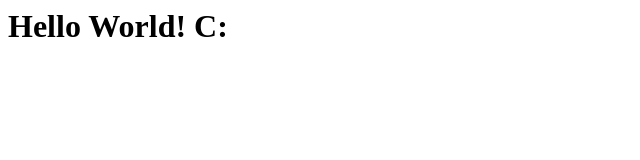
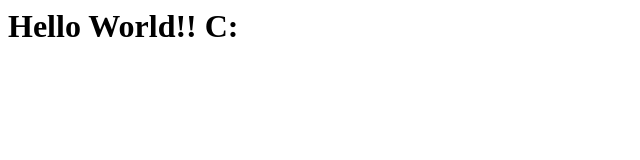
Before and after one commit to helloniashagrant/first-repo, a plain HTML site: page index.html in a window 1280 px wide. Shown: the full height of the page, 0-640 px from the left. Drawn offline with Linux system fonts and the light colour scheme.

Commit message:
added text to html file

```diff
--- a/index.html
+++ b/index.html
@@ -5,6 +5,6 @@
     <title>Document</title>
 </head>
 <body>
-    <h1>Hello World! C:</h1>
+    <h1>Hello World!! C:</h1>
 </body>
 </html>
```
